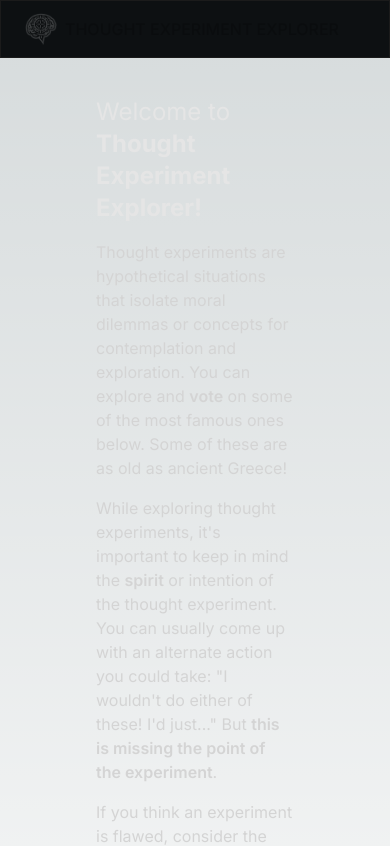
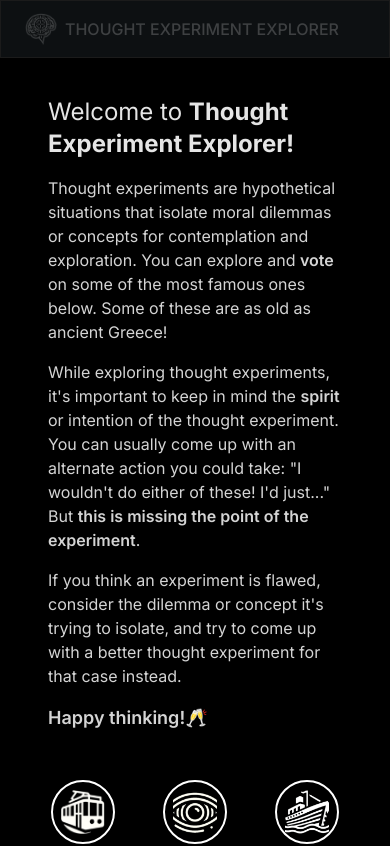
Before and after one commit to ktpeace/thought-experiments, a Next.js app: page / in a window 390 px wide. Shown: the top 846 px of the page. Built offline with nearby package versions, Linux system fonts and the light colour scheme.

Commit message:
fix dark mode and mobile padding

```diff
--- a/src/app/globals.css
+++ b/src/app/globals.css
@@ -3,18 +3,18 @@
 @tailwind utilities;
 
 :root {
-  --foreground-rgb: 0, 0, 0;
-  --background-start-rgb: 214, 219, 220;
-  --background-end-rgb: 255, 255, 255;
+  --foreground-rgb: 255, 255, 255;
+  --background-start-rgb: 0, 0, 0;
+  --background-end-rgb: 0, 0, 0;
 }
 
-@media (prefers-color-scheme: dark) {
+/* @media (prefers-color-scheme: dark) {
   :root {
     --foreground-rgb: 255, 255, 255;
     --background-start-rgb: 0, 0, 0;
     --background-end-rgb: 0, 0, 0;
   }
-}
+} */
 
 body {
   color: rgb(var(--foreground-rgb));
--- a/src/app/page.tsx
+++ b/src/app/page.tsx
@@ -3,7 +3,7 @@ import HomeImages from "@/components/HomeImages";
 
 export default function Home() {
   return (
-    <main className="flex min-h-screen flex-col items-center justify-between p-24 text-neutral-300">
+    <main className="flex min-h-screen flex-col items-center justify-between py-24 px-12 md:px-24 text-neutral-300">
       <section className="md:max-w-70p lg:max-w-60p mb-12 flex flex-col gap-4">
         <h2 className="text-2xl text-neutral-200">
           Welcome to{" "}
```
